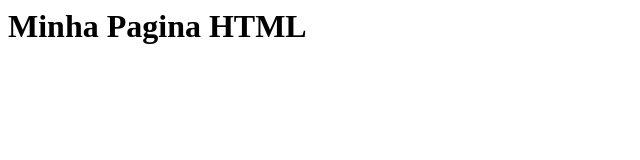
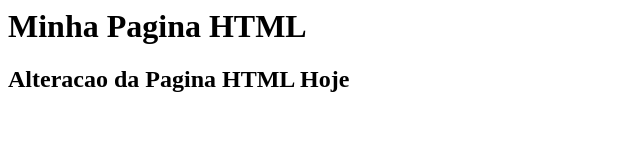
Before and after one commit to fsdalpiaz/gama-no-github, a plain HTML site: page index.html in a window 1280 px wide. Shown: the whole page, without its empty margins (0-640 px from the left). Drawn offline with Linux system fonts and the light colour scheme.

Commit message:
arquivo index.html novamente atualizado

```diff
--- a/index.html
+++ b/index.html
@@ -1,5 +1,6 @@
 <html>
 	<body>
 		<h1>Minha Pagina HTML</h1>
+		<h2>Alteracao da Pagina HTML Hoje</h2>
 	</body>
 </html>
```
